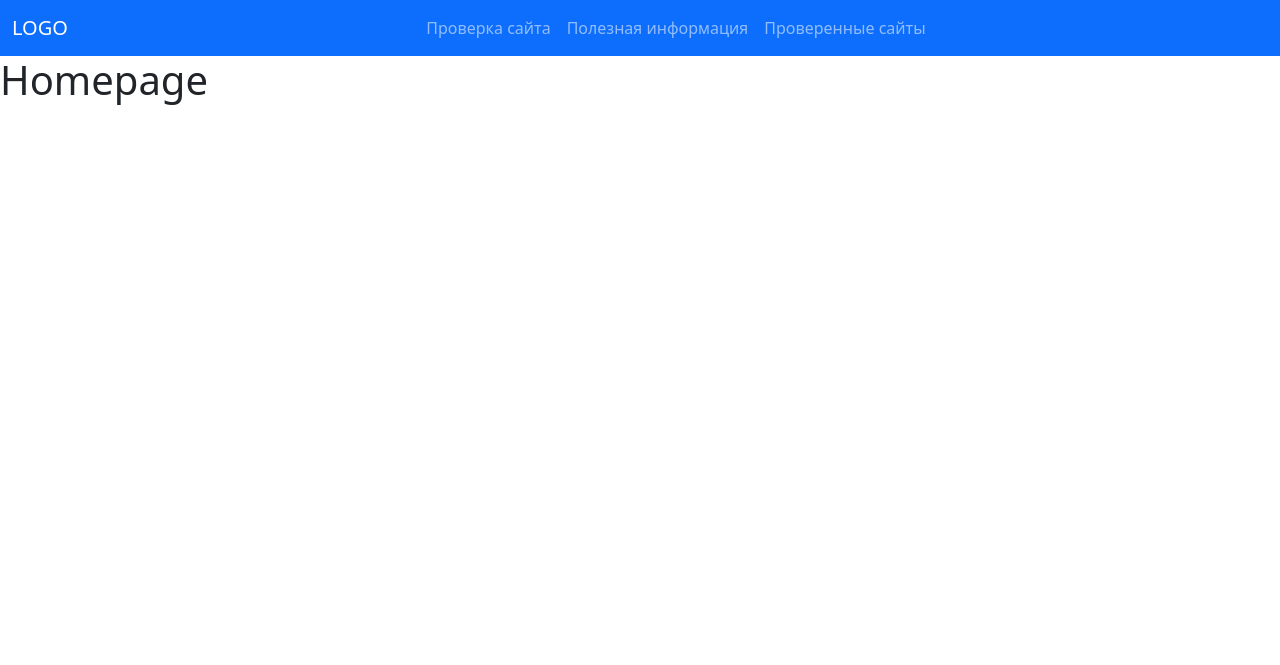
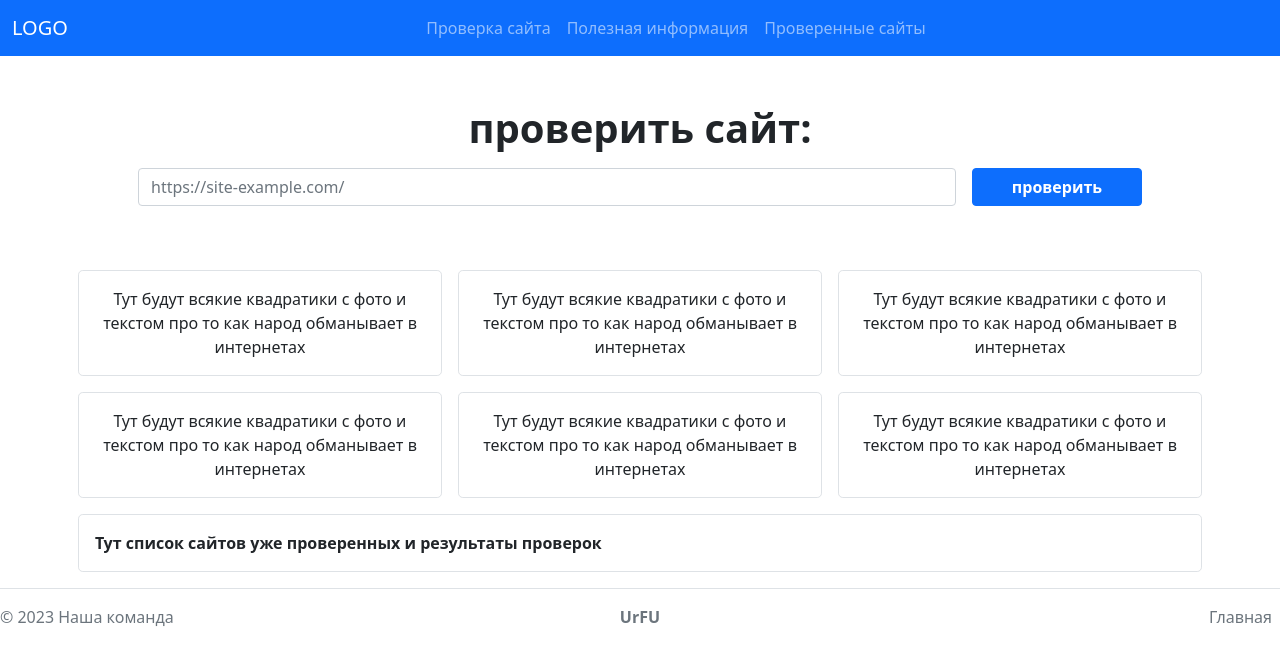
Before and after one commit to lechoovuck/Fakes, a Django app: template home/templates/home/index.html in a window 1280 px wide. Shown: the top 665 px of the page. Run offline with Django 4.2, Linux system fonts and the light colour scheme; the template is opened without the code that fills it, so the values that code supplies are empty.

Commit message:
Homepage

```diff
--- a/home/templates/home/index.html
+++ b/home/templates/home/index.html
@@ -6,9 +6,50 @@
 
 {% block content %}
 
-    <div>
+    <div class="container text-center bd-gray-500">
 
-        <h1>Homepage</h1>
 
+        <form class="my-5" action="" method='POST'>
+            {% csrf_token %}
+            <label for="uname" class="h1 form-label"><b>проверить сайт:</b></label>
+            <div class="mx-5 row align-items-start">
+              <input type="text" class="m-2 col form-control" placeholder="https://site-example.com/" name='siteurl' id="siteurl">
+              <button type="submit" class="m-2 col-2 btn btn-primary"><b>проверить</b></button>
+            </div>
+        </form>
+
+        <div class="row align-items-start">
+            <div class="col border rounded-3 m-2 p-3">
+                Тут будут всякие квадратики с фото и текстом
+                про то как народ обманывает в интернетах
+            </div>
+            <div class="col border rounded-3 m-2 p-3">
+                Тут будут всякие квадратики с фото и текстом
+                про то как народ обманывает в интернетах
+            </div>
+            <div class="col border rounded-3 m-2 p-3">
+                Тут будут всякие квадратики с фото и текстом
+                про то как народ обманывает в интернетах
+            </div>
+        </div>
+        <div class="row align-items-center">
+            <div class="col border rounded-3 m-2 p-3">
+                Тут будут всякие квадратики с фото и текстом
+                про то как народ обманывает в интернетах
+            </div>
+            <div class="col border rounded-3 m-2 p-3">
+                Тут будут всякие квадратики с фото и текстом
+                про то как народ обманывает в интернетах
+            </div>
+            <div class="col border rounded-3 m-2 p-3">
+                Тут будут всякие квадратики с фото и текстом
+                про то как народ обманывает в интернетах
+            </div>
+        </div>
+        <div class="row align-items-end">
+            <div class="col  text-start border rounded-3 m-2 p-3">
+                <b>Тут список сайтов уже проверенных и результаты проверок</b>
+            </div>
+        </div>
     </div>
 {% endblock content %}
--- a/home/urls.py
+++ b/home/urls.py
@@ -1,4 +1,4 @@
-from django.urls import path
+from django.urls import path, include
 
 from . import views
 
@@ -6,5 +6,6 @@ urlpatterns = [
     path("", views.index, name="index"),
     path("check-page", views.check, name="check-page"),
     path("tested-sites", views.tested, name="tested-sites"),
-    path("useful-info", views.useful, name="useful-info")
+    path("useful-info", views.useful, name="useful-info"),
+    path('', include("scanner.urls"))
 ]
--- a/templates/base.html
+++ b/templates/base.html
@@ -10,11 +10,10 @@
     </title>
     <meta name="description" content="">
     <meta name="viewport" content="width=device-width, initial-scale=1">
-        <link href="https://cdn.jsdelivr.net/npm/bootstrap@5.2.3/dist/css/bootstrap.min.css" rel="stylesheet" integrity="sha384-rbsA2VBKQhggwzxH7pPCaAqO46MgnOM80zW1RWuH61DGLwZJEdK2Kadq2F9CUG65" crossorigin="anonymous">
+    <link href="https://cdn.jsdelivr.net/npm/bootstrap@5.1.3/dist/css/bootstrap.min.css" rel="stylesheet" integrity="sha384-1BmE4kWBq78iYhFldvKuhfTAU6auU8tT94WrHftjDbrCEXSU1oBoqyl2QvZ6jIW3" crossorigin="anonymous">
   </head>
 
   <body>
-
     <nav class="navbar navbar-expand-xl bg-primary navbar-dark">
       <div class="container-fluid ">
         <a class="navbar-brand " href="{% url 'index' %}">LOGO</a>
@@ -30,11 +29,22 @@
         </div>
       </div>
     </nav>
-
     {% block content %}
 
 
     {% endblock content %}
-        <script src="https://cdn.jsdelivr.net/npm/bootstrap@5.2.3/dist/js/bootstrap.bundle.min.js" integrity="sha384-kenU1KFdBIe4zVF0s0G1M5b4hcpxyD9F7jL+jjXkk+Q2h455rYXK/7HAuoJl+0I4" crossorigin="anonymous"></script>
+    <script src="https://cdn.jsdelivr.net/npm/bootstrap@5.1.3/dist/js/bootstrap.bundle.min.js" integrity="sha384-ka7Sk0Gln4gmtz2MlQnikT1wXgYsOg+OMhuP+IlRH9sENBO0LRn5q+8nbTov4+1p" crossorigin="anonymous"></script>
   </body>
+
+  <footer class=" d-flex flex-wrap justify-content-between align-items-center py-2 my-2 border-top">
+    <p class="col-md-4 mb-0 text-muted">© 2023 Наша команда</p>
+
+    <a href="/" class="col-md-4 d-flex align-items-center justify-content-center mb-3 mb-md-0 me-md-auto link-dark text-decoration-none text-secondary">
+      <b>UrFU</b>
+    </a>
+
+    <ul class="nav col-md-4 justify-content-end">
+      <li class="nav-item"><a href="{% url 'index' %}" class="nav-link px-2 text-muted">Главная</a></li>
+    </ul>
+  </footer>
 </html>
```
Also changed, not shown: requirements.txt (+6 -15 lines), 1 other file. Lines whose indentation alone changed are shown as unchanged.
